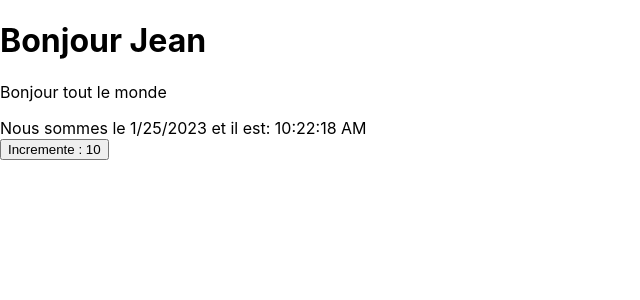
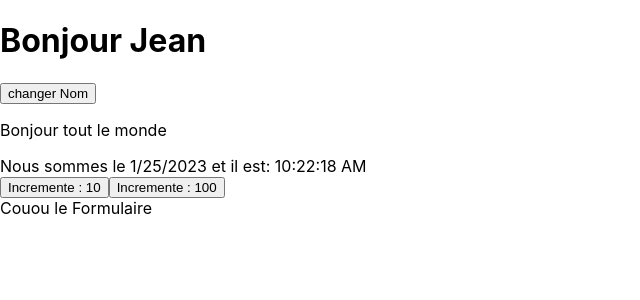
Before and after one commit to Mathieu-Warocquier/test-reals, a React (Create React App) app: page / in a window 1280 px wide. Shown: the top 300 px of the page, without its empty margins (0-640 px from the left). Built offline with nearby package versions, Linux system fonts and the light colour scheme.

Commit message:
début du formulaire

```diff
--- a/src/components/App.js
+++ b/src/components/App.js
@@ -10,15 +10,18 @@ import Test from './Test'
 import TestA from './TestA'
 import Horloge from './Horloge'
 import Incremente from './Incremente'
+import Formulaire from './Formulaire'
 
 function App() {
 
   return (
     // <Test />
     <div>
-      <TestA name="Jean">Bonjour tout le monde</TestA>
+      <TestA name="Jean" name2="Gaia">Bonjour tout le monde</TestA>
       <Horloge />
       <Incremente start={10} />
+      <Incremente start={100} step={10}/>
+      <Formulaire />
     </div>
   )
 
--- /dev/null
+++ b/src/components/Formulaire.js
@@ -0,0 +1,6 @@
+
+function Formulaire() {
+  return <div>Couou le Formulaire</div>
+}
+
+export default Formulaire
--- a/src/components/Incremente.js
+++ b/src/components/Incremente.js
@@ -1,10 +1,10 @@
-import { useState, useEffect } from 'react'
+import { useState } from 'react'
 
-function Incremente({start}) {
+function Incremente({start, step}) {
 
   const [calcul, calculAdd] = useState(start)
 
-  return <button onClick={() => calculAdd(calcul + 1)}>Incremente : {calcul}</button>
+  return <button onClick={() => calculAdd(calcul + step || calcul + 1)}>Incremente : {calcul}</button>
 }
 
 export default Incremente
--- a/src/components/TestA.js
+++ b/src/components/TestA.js
@@ -1,8 +1,33 @@
-function TestA({name, children}) {
+import { useState } from "react"
+
+function TestA({name, name2, children}) {
+
+  const [firstName, updateName] = useState(name)
+
+  // const firstName = (name)
+
+  // function changeName() {
+  //   if (!firstName === (name)) {
+  //     return firstName = (name2)
+  //   }
+  //     return firstName = (name)
+  // }
+
   return <div>
-          <h1>Bonjour {name}</h1>
+          <h1>Bonjour {firstName}</h1>
+          <button onClick={() => updateName(name2)}>changer Nom</button>
           <p>{children}</p>
         </div>
 }
 
 export default TestA
+
+
+
+
+// const isSpring = currentMonth >= 2 && currentMonth <= 5
+
+// if (!isSpring) {
+//   return <div> Ce n'est pas le moment de rempoter</div>
+// }
+// return <div> C'est le moment de rempoter 🌱</div>
```
